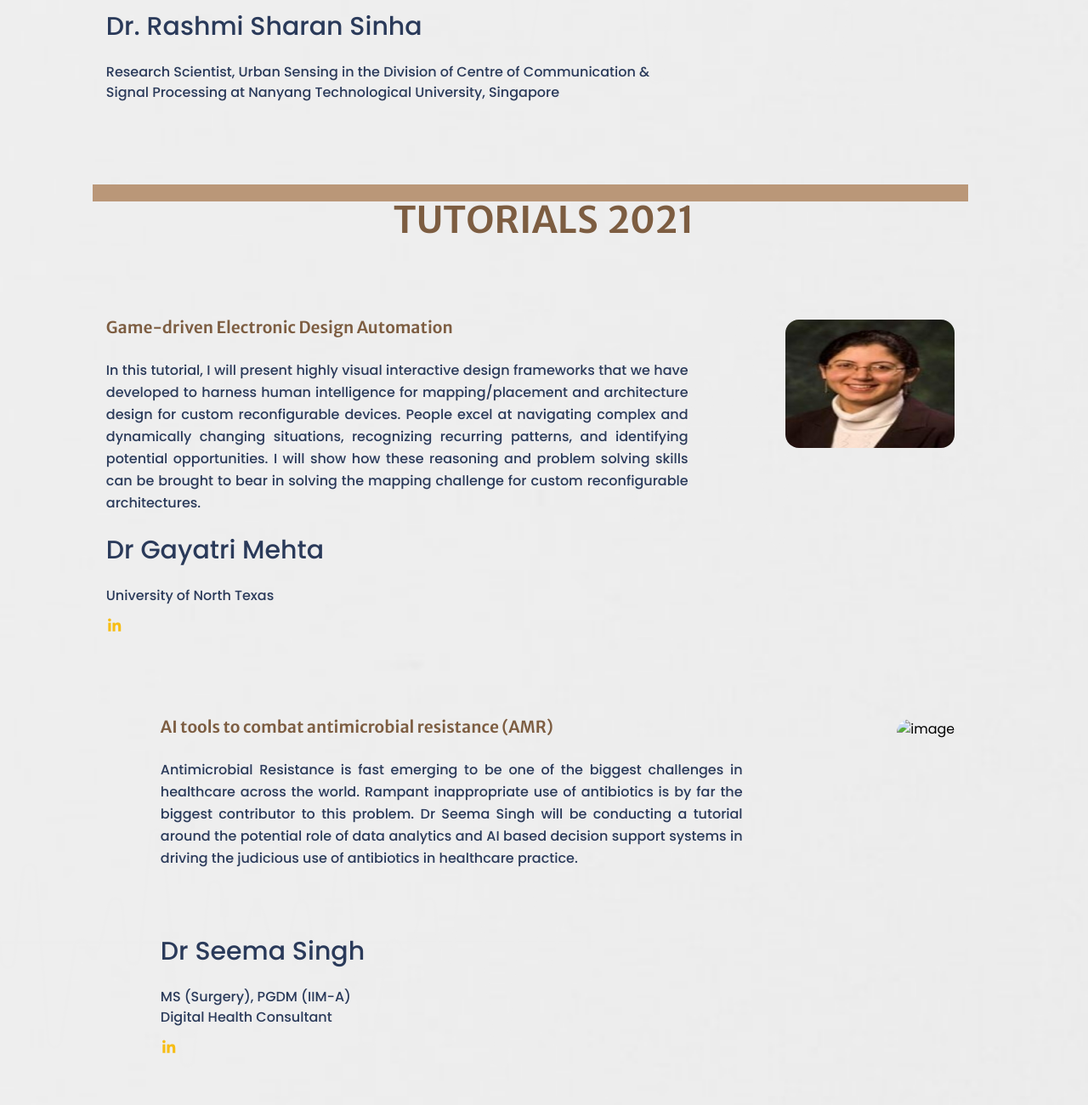
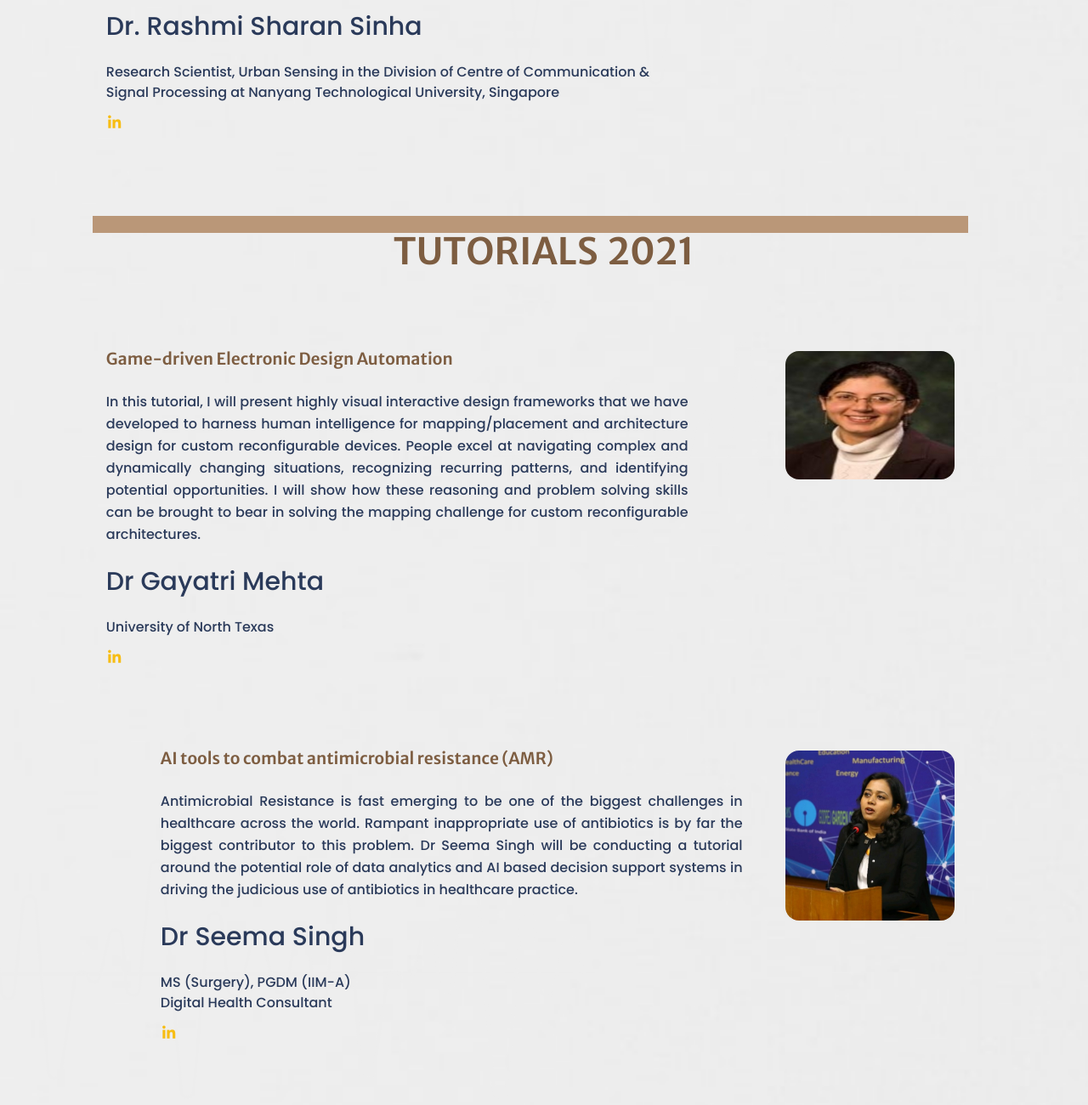
Before and after one commit to goellavish10/wrec-2.0-ece, a plain HTML site: page index.html in a window 1280 px wide. Shown: the part 5080-6380 px from the top of the page at 85% size. Drawn offline with nearby package versions, Linux system fonts and the light colour scheme.

Commit message:
pushing changes

```diff
--- a/index.html
+++ b/index.html
@@ -1257,7 +1257,7 @@
                             <h4
                               class="font-header text-brand-400 text-5xl md:text-3xl"
                             >
-                              Career for Women in Semiconductors
+                              5G Current Scenario and Career Opportunities
                             </h4>
                             <p
                               class="font-body font-medium text-secondary mt-5 md:mt-7 xs:leading-relaxed sm:leading-relaxed md:leading-relaxed lg:leading-relaxed xl:leading-relaxed text-align-justify"
@@ -1292,6 +1292,15 @@
                               of Centre of Communication & Signal Processing at
                               Nanyang Technological University, Singapore
                             </p>
+                            <span class="flex mt-2">
+                              <a
+                                href="https://www.linkedin.com/in/rashmi-sharan-sinha-641b4b9a/"
+                              >
+                                <i
+                                  class="bx bxl-linkedin text-xl text-primary hover:text-brand-400"
+                                ></i>
+                              </a>
+                            </span>
                             <!-- <span class="flex mt-2">
                 <a href="https://www.linkedin.com/in/irene-yu-hua-gu-a3a54816/?originalSubdomain=se">
                   <i class='bx bxl-linkedin text-xl text-primary hover:text-brand-400'></i>
@@ -1447,13 +1456,14 @@
                       </span>
                     </div>
                   </div>
-                  <div class="lg:w-1/4">
-                    <img
-                      src=""
-                      class="w-full h-80 md:h-100 object-cover rounded-2xl"
-                      alt="image"
-                    />
-                  </div>
+                  <!-- <div class="lg:w-1/4"> -->
+                  <img
+                    src="assets/img/seema.jpg"
+                    class="w-full h-80 md:h-100 object-cover rounded-2xl"
+                    alt="image"
+                    style="width: 20%; height: 60%"
+                  />
+                  <!-- </div> -->
                 </div>
               </div>
             </div>
```
Also changed, not shown: assets/img/seema.jpg (added).
